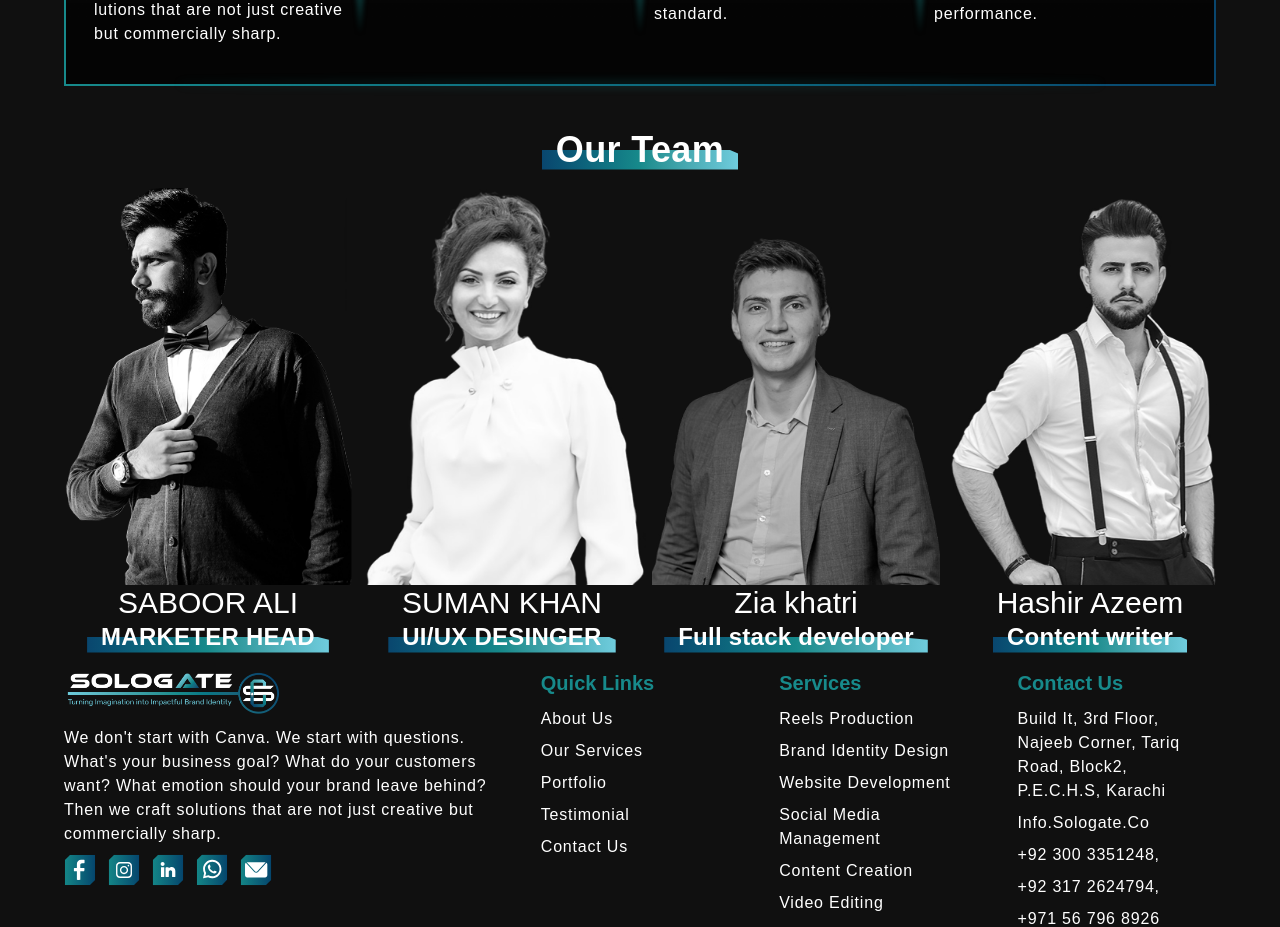
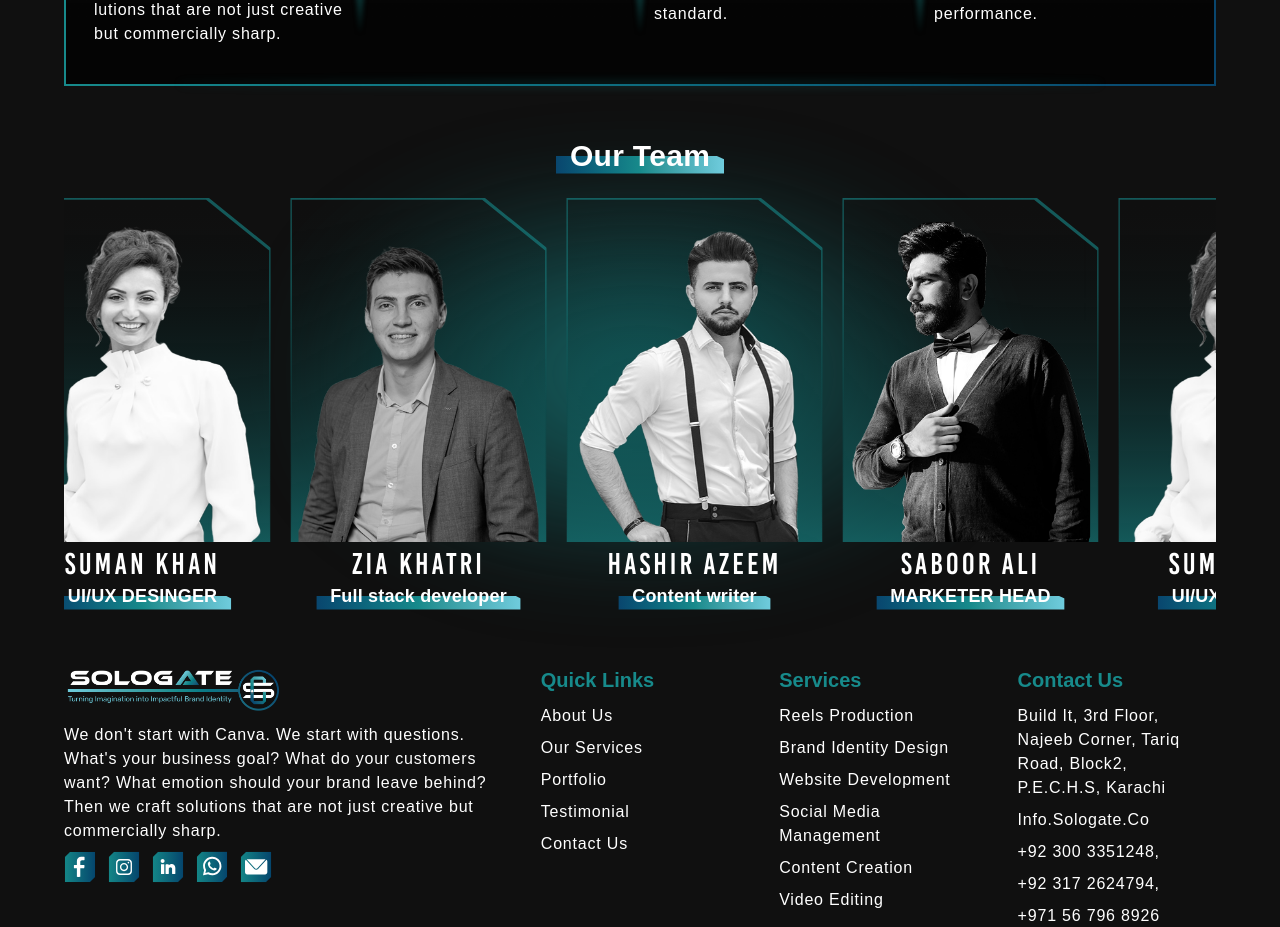
Before and after one commit to M-Zia-Khatri/SoloGates, a React (Vite) app in the folder client/: page /about-us in a window 1280 px wide. Shown: the part 3740-4667 px from the top of the page. Built offline with nearby package versions, Linux system fonts and the light colour scheme.

Commit message:
feat: enhance OurTeam section with InfiniteSlider and Glow effects; update TeamCard layout and styles

```diff
--- a/client/src/components/about/OurTeam/OurTeamSec.tsx
+++ b/client/src/components/about/OurTeam/OurTeamSec.tsx
@@ -1,8 +1,10 @@
 import { useMemo } from 'react';
 import { Heading } from '@//components/ui/Heading';
 import { assetsUrl } from '@/constants/urlConstants';
+import type { TeamMember } from '@/types/aboutTypes';
+import { InfiniteSlider } from '@/motion-primitives/infinite-slider';
 import TeamCard from './TeamCard';
-import type { TeamMember } from '@/types/aboutTypes';
+import Glow from '@/components/ui/Glow';
 
 const OurTeamSec = () => {
   const teamData = useMemo<TeamMember[]>(
@@ -32,17 +34,29 @@ const OurTeamSec = () => {
   );
 
   return (
-    <section className="sec-container">
-      <div className="flex flex-col gap-4 items-center">
-        <Heading asChild hdSize="h2">
-          <h2>Our Team</h2>
-        </Heading>
+    <section className="sec-container relative my-4 md:my-6 lg:my-8 xl:my-10 2xl:my-12">
+      <div className="flex flex-col items-center gap-3 md:gap-4 lg:gap-5 xl:gap-6 2xl:gap-7">
+        {/* decoration */}
+        <Glow className="top-1/2 left-1/2 -z-10 h-[80%] w-[50%] -translate-1/2 opacity-75 blur-[50px]" />
+
+        {/* heading */}
+        <div className="z-10">
+          <Heading asChild hdSize="h3">
+            <h3>Our Team</h3>
+          </Heading>
+        </div>
+
         {/* team cards */}
-        <div className="flex flex-row gap-1.5">
+        <InfiniteSlider
+          gap={20}
+          speed={50}
+          direction="horizontal"
+          className="z-10 w-full overflow-hidden"
+        >
           {teamData.map((it, idx) => (
             <TeamCard item={it} key={idx} />
           ))}
-        </div>
+        </InfiniteSlider>
       </div>
     </section>
   );
--- a/client/src/components/about/OurTeam/TeamCard.tsx
+++ b/client/src/components/about/OurTeam/TeamCard.tsx
@@ -1,26 +1,72 @@
+import { AspectRatio } from '@/components/ui/aspect-ratio';
 import { Heading } from '@/components/ui/Heading';
+import { cn } from '@/lib/utils';
 import type { TeamMember } from '@/types/aboutTypes';
 
 const TeamCard = ({ item, key }: { item: TeamMember; key: number }) => {
   return (
     <div
-      className="flex w-1/2 shrink-0 flex-col items-center md:w-1/3 lg:w-1/4 justify-end"
+      className="relative flex h-full shrink-0 flex-col items-center justify-end"
       key={key}
     >
       {/* image & background */}
-      <div className="relative">
-        {/* background */}
-        <></>
+      <div className="relative h-full">
+        {/* bg */}
+        <svg
+          className="absolute top-0 left-0 -z-10 h-full w-full"
+          viewBox="0 0 100 100"
+          preserveAspectRatio="none"
+          xmlns="http://www.w3.org/2000/svg"
+        >
+          <defs>
+            <linearGradient
+              id="shapeGradient"
+              x1="50%"
+              y1="0%"
+              x2="50%"
+              y2="100%"
+            >
+              <stop offset="0%" stop-color="#00000000" />
+              <stop offset="100%" stop-color="#178A8B99" />
+            </linearGradient>
+            <linearGradient
+              id="strokeGradient"
+              x1="50%"
+              y1="0%"
+              x2="50%"
+              y2="100%"
+            >
+              <stop offset="25%" stop-color="#178A8B99" />
+              <stop offset="100%" stop-color="#00000000" />
+            </linearGradient>
+          </defs>
+
+          <polygon
+            points="0,0 75,0 100,15 100,100 0,100"
+            fill="url(#shapeGradient)"
+            stroke="url(#strokeGradient)"
+            stroke-width=""
+          />
+        </svg>
 
         {/* image */}
-        <div className="">
-          <img alt="" src={`${item.imageUrl}`} />
+        <div
+          className={cn(
+            'h-full w-[40vw] md:w-[28vw] lg:w-[25vw] xl:w-[20vw]',
+            'px-2 pt-6'
+          )}
+        >
+          <AspectRatio ratio={3 / 4}>
+            <img className="h-full w-full" src={`${item.imageUrl}`} />
+          </AspectRatio>
         </div>
       </div>
       <div className="flex flex-col items-center">
-        <h3 className="">{item.name}</h3>
-        <Heading hdSize={'h4'} asChild>
-          <h4>{item.role}</h4>
+        <h3 className="font-BebasKai font-medium tracking-widest mt-1">
+          {item.name}
+        </h3>
+        <Heading hdSize={'h6'} asChild>
+          <h6>{item.role}</h6>
         </Heading>
       </div>
     </div>
--- a/client/src/index.css
+++ b/client/src/index.css
@@ -47,7 +47,7 @@
   --color-sidebar-border: var(--sidebar-border);
   --color-sidebar-ring: var(--sidebar-ring);
 
-  --breakpoint-3xl: 1920px;
+  /* --breakpoint-3xl: 1920px; */
 
   --color-Bg-Primary: rgb(16, 16, 16);
   --color-Main: rgb(9, 70, 110);
```
